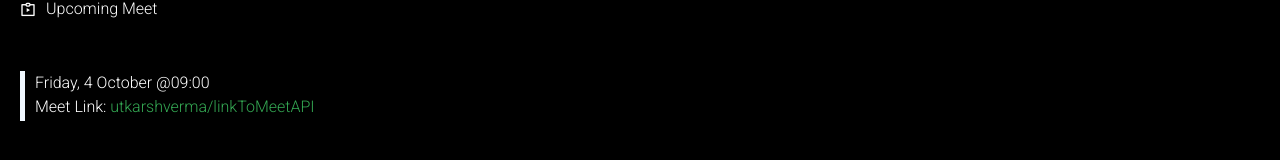
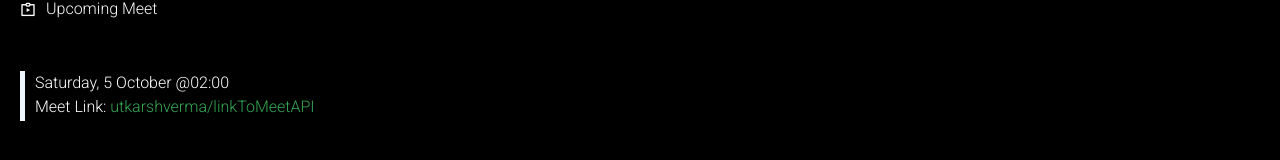
Before and after one commit to yesutkarsh/utkarsh, a Next.js app: page /meet in a window 1280 px wide. Shown: the part 214-374 px from the top of the page. Built offline with nearby package versions, Linux system fonts and the light colour scheme.

Commit message:
added meeting option

```diff
--- a/app/meet/meet.js
+++ b/app/meet/meet.js
@@ -9,7 +9,7 @@ export default function Meet() {
         <div className={style.meet}>
             <span></span>
             <div className={style.info}>
-                <h1>Friday, 4 October @09:00</h1>
+                <h1>Saturday, 5 October @02:00</h1>
                 <Link href={"https://meet.google.com/xoc-epdw-nvm"}>Meet Link: <span style={{backgroundColor:"transparent", color:"#34a853"}}>utkarshverma/linkToMeetAPI </span></Link>
             </div>
         </div>
```
